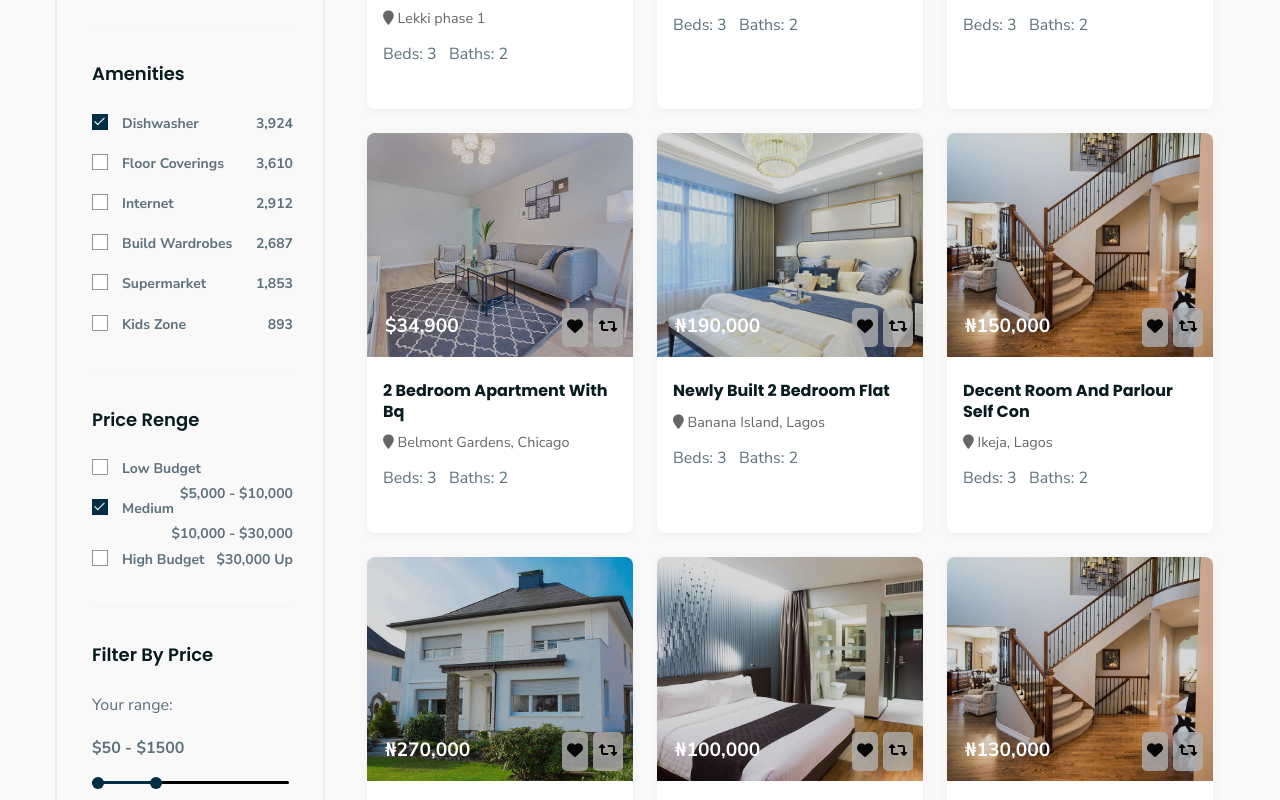
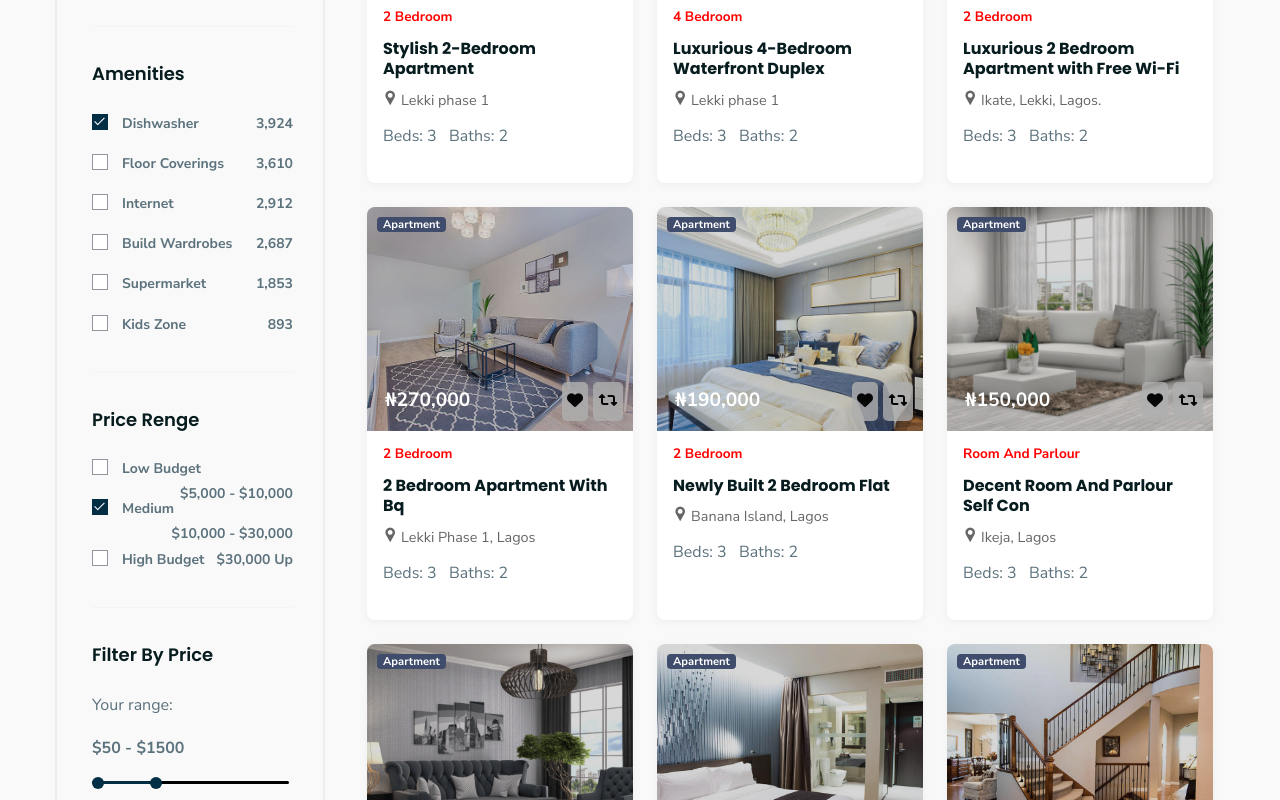
Before and after one commit to chinemerem2525/Ideal-Properties-Real-estate-Marketplace, an Angular app: page /short-stay in a window 1280 px wide. Shown: the part 1120-1920 px from the top of the page. Built offline with nearby package versions, Linux system fonts and the light colour scheme.

Commit message:
Monday-sectiont7

```diff
--- a/src/app/client/short-stay/short-stay.component.html
+++ b/src/app/client/short-stay/short-stay.component.html
@@ -69,12 +69,12 @@
                                 <div class="row">
                                     <div class="col-lg-12">
                                         <!-- Search Widget -->
-                                        <!-- <div class="ltn__search-widget mb-30">
+                                        <div class="ltn__search-widget mb-30">
                                             <form action="#">
                                                 <input type="text" name="search" placeholder="Search your keyword...">
                                                 <button type="submit"><i class="fas fa-search"></i></button>
                                             </form>
-                                        </div> -->
+                                        </div>
                                     </div>
                                     <app-all-shortlets></app-all-shortlets>
                                 </div>
--- a/src/app/shared/components/all-shortlets/all-shortlets.component.html
+++ b/src/app/shared/components/all-shortlets/all-shortlets.component.html
@@ -22,7 +22,7 @@
           <a [routerLink]="['/listings/property-details', property.id]">
             <h3>{{ property.title }}</h3>
           </a>
-          <p class="location"><i class="fa fa-map-marker"></i> {{ property.location }}</p>
+          <p class="location"><i class="flaticon-pin"></i> {{ property.location }}</p>
           <p>Beds: {{ property.beds }} &nbsp; Baths: {{ property.baths }}</p>
         </div>
       </div>
--- a/src/app/shared/components/all-shortlets/all-shortlets.component.scss
+++ b/src/app/shared/components/all-shortlets/all-shortlets.component.scss
@@ -5,7 +5,7 @@
   .title {
     font-size: 2rem;
     font-weight: bold;
-    margin-top: 4rem;
+    margin-top: 3rem;
   }
 
   .subtitle {
@@ -107,7 +107,7 @@ position: relative;
     }
 
     .property-details {
-      padding: 1rem 1rem;
+      padding: 0.5rem 1rem;
       text-align: left;
 
 
--- a/src/app/shared/components/all-shortlets/all-shortlets.component.ts
+++ b/src/app/shared/components/all-shortlets/all-shortlets.component.ts
@@ -14,11 +14,10 @@ properties = [
     location: 'Lekki phase 1',
     beds: 3,
     baths: 2,
-    type: '2 Bed',
+    type: '2 Bedroom',
     badges: ['Apartment'],
-    squareFt: 3450,
     badge: 'For Rent',
-    price: '$34,900',
+    price: '₦200,000',
     priceLabel: '/Month'
   },
   {
@@ -27,10 +26,11 @@ properties = [
     location: 'Lekki phase 1',
     beds: 3,
     baths: 2,
-    squareFt: 3450,
+    type: '4 Bedroom',
+    badges: ['Short Stay'],
     badge: 'For Sale',
-    price: '$34,900',
-    priceLabel: '/Month'
+    price: '₦270,000',
+    priceLabel: '/Day'
   },
   {
     image: '../../assets/img/img-slide/32.jpg',
@@ -38,21 +38,23 @@ properties = [
     location: 'Ikate, Lekki, Lagos.',
     beds: 3,
     baths: 2,
-    squareFt: 3450,
+    type: '2 Bedroom',
+    badges: ['Apartment'],
     badge: 'For Rent',
-    price: '$34,900',
-    priceLabel: '/Month'
+    price: '₦270,000',
+    priceLabel: '/Day'
   },
   {
     image: '../../assets/img/service/21.jpg',
     title: '2 Bedroom Apartment With Bq',
-    location: 'Belmont Gardens, Chicago',
+    location: 'Lekki Phase 1, Lagos',
     beds: 3,
     baths: 2,
-    squareFt: 3450,
+    type: '2 Bedroom',
+    badges: ['Apartment'],
     badge: 'For Rent',
-    price: '$34,900',
-    priceLabel: '/Month'
+    price: '₦270,000',
+    priceLabel: '/Day'
   },
   {
     image: '../../assets/img/service/31.jpg',
@@ -60,29 +62,32 @@ properties = [
     location: 'Banana Island, Lagos',
     beds: 3,
     baths: 2,
-    squareFt: 3450,
+    type: '2 Bedroom',
+    badges: ['Apartment'],
     badge: 'For Sale',
     price: '₦190,000',
     priceLabel: '/Day'
   },
   {
-    image: '../../assets/img/product-3/3.jpg',
+    image: '../../assets/img/others/8.png',
     title: 'Decent Room And Parlour Self Con',
     location: 'Ikeja, Lagos',
     beds: 3,
     baths: 2,
-    squareFt: 3450,
+    type: 'Room And Parlour',
+    badges: ['Apartment'],
     badge: 'For Rent',
     price: '₦150,000',
     priceLabel: '/Day'
   },
-    {
-    image: '../../assets/img/product-3/1.jpg',
+  {
+    image: '../../assets/img/product/3.png',
     title: 'Luxury One Bedroom Mini Flat',
     location: 'Lekki Phase 1, Lagos',
     beds: 3,
     baths: 2,
-    squareFt: 3450,
+    type: 'Flat',
+    badges: ['Apartment'],
     badge: 'For Rent',
     price: '₦270,000',
     priceLabel: '/Day'
@@ -93,7 +98,8 @@ properties = [
     location: 'Ikate, Lagos',
     beds: 3,
     baths: 2,
-    squareFt: 3450,
+    type: '1 Bedroom',
+    badges: ['Apartment'],
     badge: 'For Sale',
     price: '₦100,000',
     priceLabel: '/Day'
@@ -104,7 +110,8 @@ properties = [
     location: 'Ikoyi, Lagos',
     beds: 3,
     baths: 2,
-    squareFt: 3450,
+    type: '3 Bedroom',
+    badges: ['Apartment'],
     badge: 'For Rent',
     price: '₦130,000',
     priceLabel: '/Day'
--- a/src/app/shared/components/browse-properties-cta/browse-properties-cta.component.html
+++ b/src/app/shared/components/browse-properties-cta/browse-properties-cta.component.html
@@ -7,5 +7,5 @@
     Rent beautiful, fully furnished and serviced apartments for short stays in the best locations in Lagos
   </p>
 <app-apartments></app-apartments>
-  <button class="bottom-button">Browse Our Serviced Apartments</button>
+  <a href="short-stay" class="bottom-button">Browse Our Serviced Apartments</a>
 </div>
```
